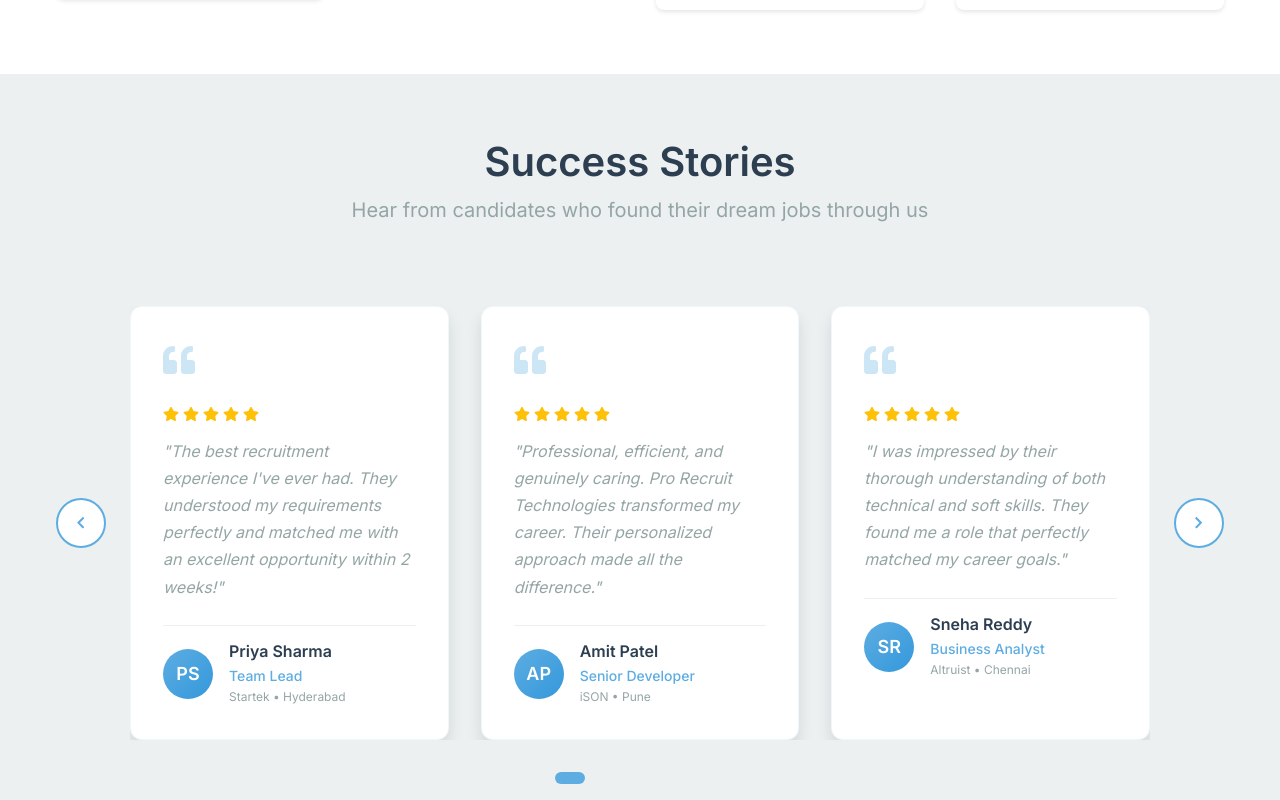
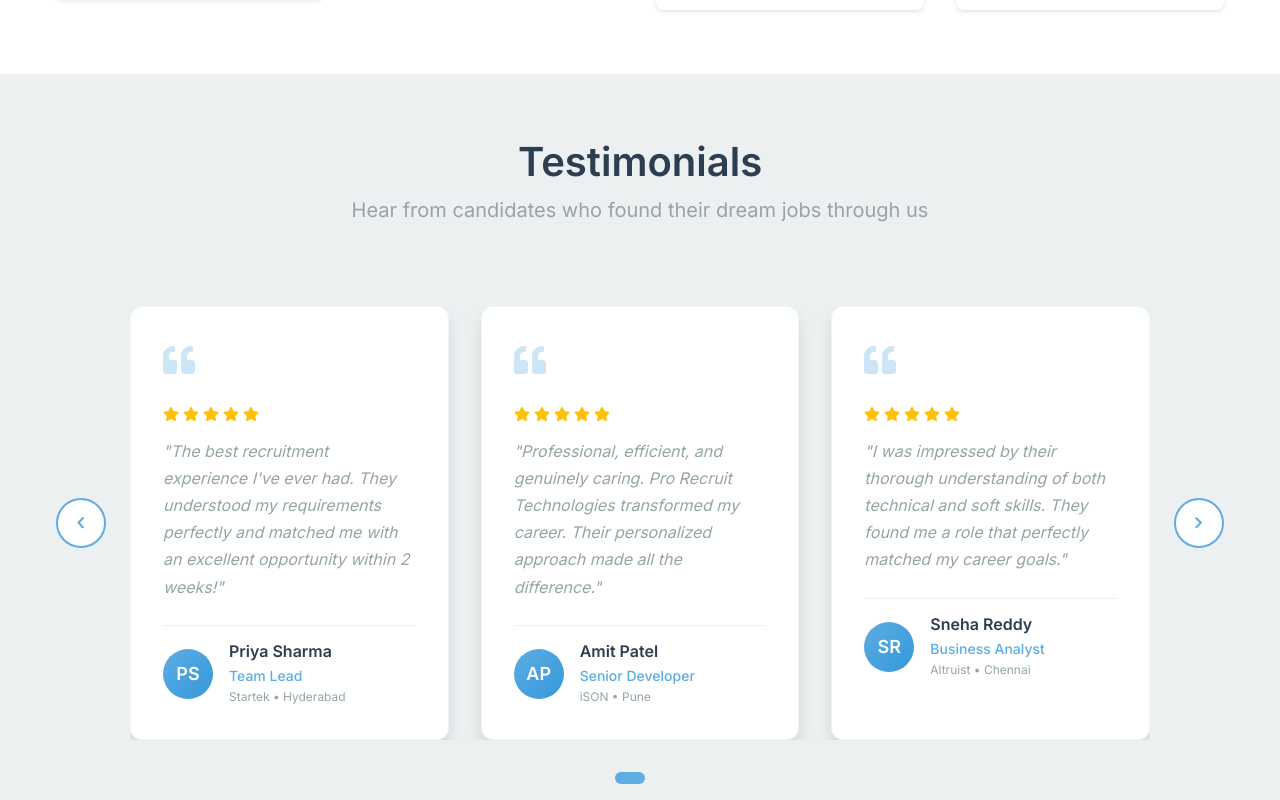
Before and after one commit to saipavansp/prorecruit, a React (Create React App) app in the folder client/: page / in a window 1280 px wide. Shown: the part 2560-3360 px from the top of the page. Built offline with nearby package versions, Linux system fonts and the light colour scheme; no server answers.

Commit message:
Fix footer hover, change to Testimonials, limit to 4 companies, add lazy loading

```diff
--- a/client/src/components/Common/TestimonialSlider.tsx
+++ b/client/src/components/Common/TestimonialSlider.tsx
@@ -50,60 +50,6 @@ const testimonials: Testimonial[] = [
     rating: 5,
     text: "I was impressed by their thorough understanding of both technical and soft skills. They found me a role that perfectly matched my career goals.",
     location: "Chennai"
-  },
-  {
-    id: 5,
-    name: "Vikram Singh",
-    position: "Project Manager",
-    company: "Tech Solutions Inc",
-    rating: 5,
-    text: "Exceptional service! The team at Pro Recruit was always available to answer my questions and provided valuable insights throughout the hiring process.",
-    location: "Bangalore"
-  },
-  {
-    id: 6,
-    name: "Divya Nair",
-    position: "Data Analyst",
-    company: "InfoTech Global",
-    rating: 5,
-    text: "They didn't just find me a job; they found me a career path. The attention to detail and personalized support was outstanding.",
-    location: "Mumbai"
-  },
-  {
-    id: 7,
-    name: "Karthik Venkat",
-    position: "Full Stack Developer",
-    company: "Digital Innovations",
-    rating: 5,
-    text: "Quick, professional, and results-driven. I registered and within a month, I had multiple offers to choose from. Truly making dreams come true!",
-    location: "Bangalore"
-  },
-  {
-    id: 8,
-    name: "Anjali Mehta",
-    position: "HR Specialist",
-    company: "People First Corp",
-    rating: 5,
-    text: "The recruitment process was smooth and transparent. Pro Recruit Technologies kept me informed at every stage and helped negotiate a great package.",
-    location: "Delhi"
-  },
-  {
-    id: 9,
-    name: "Rahul Desai",
-    position: "DevOps Engineer",
-    company: "Cloud Systems Ltd",
-    rating: 5,
-    text: "I appreciate their honesty and dedication. They only presented opportunities that truly matched my skills and aspirations. Highly professional!",
-    location: "Pune"
-  },
-  {
-    id: 10,
-    name: "Pooja Krishnan",
-    position: "QA Lead",
-    company: "Quality Assurance Pro",
-    rating: 5,
-    text: "From registration to placement, everything was seamless. The team's expertise in IT recruitment is evident. Thank you for changing my career!",
-    location: "Bangalore"
   }
 ];
 
--- a/client/src/components/Layout/Footer.css
+++ b/client/src/components/Layout/Footer.css
@@ -84,6 +84,12 @@
 .contact-item a {
   color: rgba(255, 255, 255, 0.9);
   text-decoration: none;
+  pointer-events: auto;
+}
+
+.contact-item a:hover {
+  color: rgba(255, 255, 255, 0.9);
+  text-decoration: none;
 }
 
 .contact-item span {
--- a/client/src/pages/HomePage.tsx
+++ b/client/src/pages/HomePage.tsx
@@ -67,6 +67,7 @@ const HomePage: React.FC = () => {
                   src="/images/hero/professional-person.png"
                   alt="Professional"
                   className="hero-person-image"
+                  loading="lazy"
                 />
               </div>
             </motion.div>
@@ -210,7 +211,7 @@ const HomePage: React.FC = () => {
             transition={{ duration: 0.6 }}
             className="section-header"
           >
-            <h2>Success Stories</h2>
+            <h2>Testimonials</h2>
             <p>Hear from candidates who found their dream jobs through us</p>
           </motion.div>
 
```
Also changed, not shown: client/public/images/clients/altruist.jpg (added).
